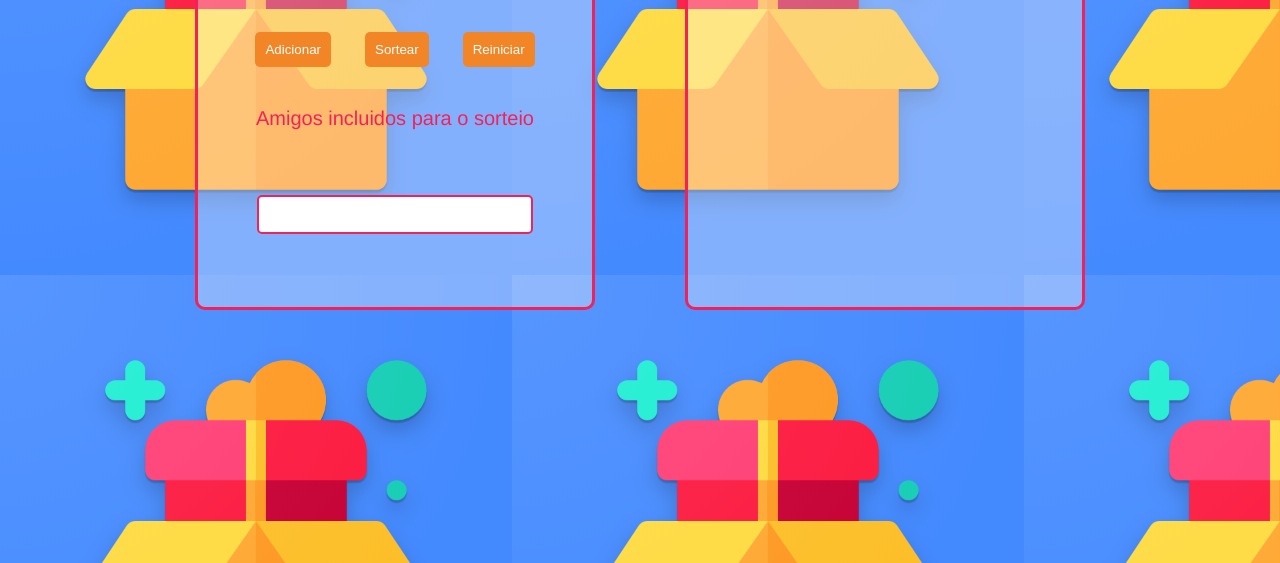
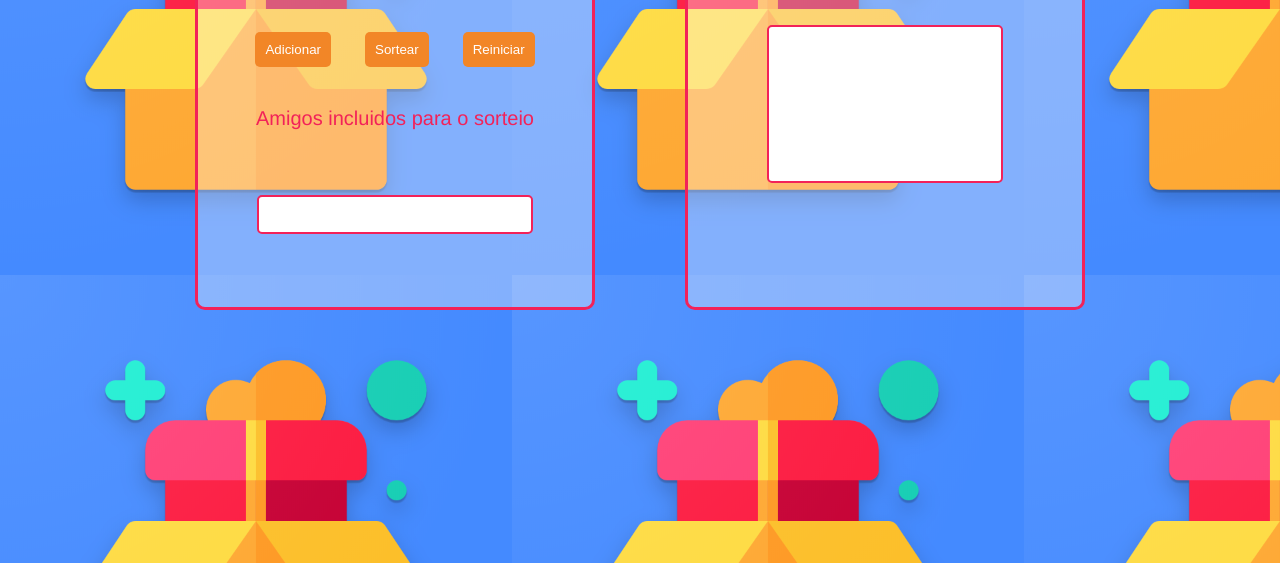
Before and after one commit to sam-alvarenga/AmigoOculto, a plain HTML site: page index.html in a window 1280 px wide. Shown: the part 237-800 px from the top of the page. Drawn offline with Linux system fonts and the light colour scheme.

Commit message:
estilizando class results

```diff
--- a/style.css
+++ b/style.css
@@ -95,7 +95,7 @@ p {
     color: #F22259;
 }
 
-.drawn {
+.results {
     width: 60%;
     height: 40%;
     background-color: #fff;
```
